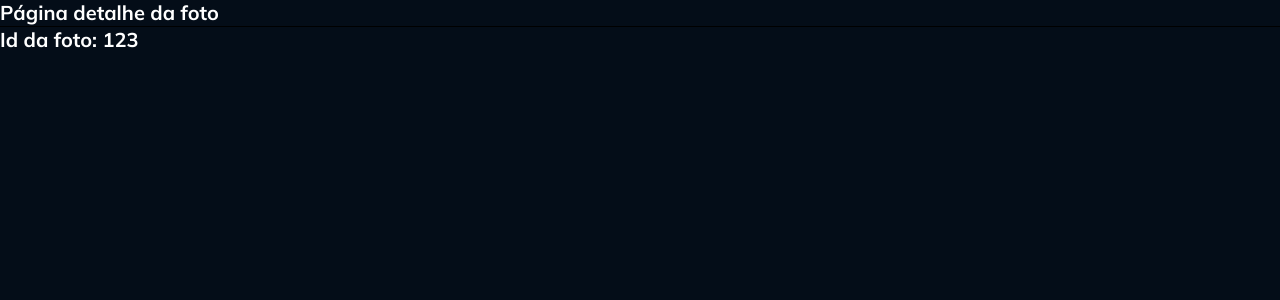
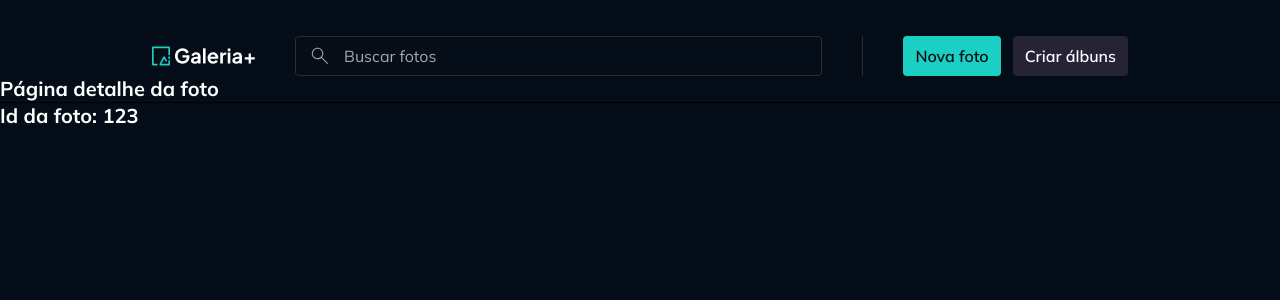
Before and after one commit to omayconmendes/react-photo-gallery, a React (Vite) app: page /fotos/123 in a window 1280 px wide. Shown: the top 300 px of the page. Built offline with nearby package versions, Linux system fonts and the light colour scheme.

Commit message:
feat: Cria header da página. Cria função debounce para otimizar a busca de fotos.

```diff
--- /dev/null
+++ b/src/components/main-header.tsx
@@ -0,0 +1,28 @@
+import React from "react";
+import Button from "./button.tsx";
+import Container from "./container.tsx";
+import Logo from "../assets/images/galeria-plus-full-logo.svg?react";
+import {Link} from "react-router";
+import cx from "classnames";
+import PhotosSearch from "./photos-search.tsx";
+import Divider from "./divider.tsx";
+
+interface MainHeaderProps extends React.ComponentProps<typeof Container> {}
+
+export default function MainHeader({className, ...props}: MainHeaderProps) {
+    return (
+        <Container as={"header"} className={cx("flex justify-between items-center gap-10", className)} {...props}>
+            <Link to={"/"}>
+                <Logo className={"h-5"} />
+            </Link>
+
+            <PhotosSearch />
+            <Divider orientation={"vertical"} className={"h-10"} />
+
+            <div className={"flex items-center gap-3"}>
+                <Button>Nova foto</Button>
+                <Button variant={"secondary"}>Criar álbuns</Button>
+            </div>
+        </Container>
+    )
+}
--- /dev/null
+++ b/src/components/photos-search.tsx
@@ -0,0 +1,23 @@
+import React from "react";
+import InputText from "./input-text.tsx";
+import SearchIcon from "../assets/icons/search.svg?react";
+import {debounce} from "../helpers/utils.ts";
+
+export default function PhotosSearch() {
+    const [inputValue, setInputValue] = React.useState("");
+
+    const debouncedSetValue = React.useCallback(
+        debounce((value: string) => console.log("Valor com debounce", value), 1000), []
+    )
+
+    function handleInputChange(e: React.ChangeEvent<HTMLInputElement>) {
+        const value = e.target.value;
+
+        setInputValue(value);
+        debouncedSetValue(value);
+    }
+
+    return (
+        <InputText icon={SearchIcon} placeholder={"Buscar fotos"} value={inputValue} className={"flex-1"} onChange={handleInputChange} />
+    )
+}
--- /dev/null
+++ b/src/helpers/utils.ts
@@ -0,0 +1,17 @@
+
+export function debounce<T extends (...args: any[]) => any>(func: T, wait: number) {
+    let timeout: ReturnType<typeof setTimeout> | null = null;
+
+    return function(...args: Parameters<T>): void {
+        const later = () => {
+            timeout = null;
+            func(...args)
+        };
+
+        if (timeout !== null) {
+            clearTimeout(timeout);
+        }
+
+        timeout = setTimeout(later, wait);
+    }
+}
--- a/src/pages/layout-main.tsx
+++ b/src/pages/layout-main.tsx
@@ -1,5 +1,11 @@
 import {Outlet} from "react-router";
+import MainHeader from "../components/main-header.tsx";
 
 export default function LayoutMain() {
-    return <Outlet />;
+    return (
+        <>
+            <MainHeader className={"mt-9"} />
+            <Outlet />
+        </>
+    );
 }
--- a/vite.config.ts
+++ b/vite.config.ts
@@ -5,5 +5,9 @@ import svgr from "vite-plugin-svgr";
 
 // https://vite.dev/config/
 export default defineConfig({
-	plugins: [react(), tailwindcss(), svgr()],
+	plugins: [
+        react(),
+        tailwindcss(),
+        svgr()
+    ],
 });
```
